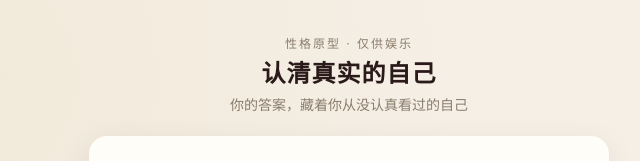
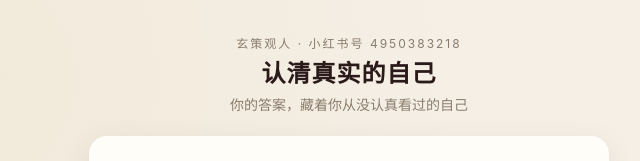
Before and after one commit to super588/persona-test, a plain HTML site: page self-discover.html in a window 1280 px wide. Shown: the top 161 px of the page, 291-931 px from the left. Drawn offline with Linux system fonts and the light colour scheme.

Commit message:
chore: 结果卡与进入页加原创署名「玄策观人 · 小红书号 4950383218」

```diff
--- a/self-discover.html
+++ b/self-discover.html
@@ -76,7 +76,7 @@
 <!-- ============ 门禁屏 ============ -->
 <div class="screen active" id="screen-gate">
   <div class="wrap">
-    <div class="brand">性格原型 · 仅供娱乐</div>
+    <div class="brand">玄策观人 · 小红书号 4950383218</div>
     <div class="title">认清真实的自己</div>
     <div class="subtitle">你的答案，藏着你从没认真看过的自己</div>
     <div class="card">
@@ -92,7 +92,7 @@
 <!-- ============ 性别筛选屏 ============ -->
 <div class="screen" id="screen-gender">
   <div class="wrap">
-    <div class="brand">性格原型 · 仅供娱乐</div>
+    <div class="brand">玄策观人 · 小红书号 4950383218</div>
     <div class="title">你是谁</div>
     <div class="subtitle">选一组，结果更贴合你</div>
     <div class="card">
@@ -834,6 +834,7 @@ function drawCard(fig, u){
   ctx.fillText(CONFIG.upsellBtn + ' →', W/2, ty); ty += 24;
 
   ctx.fillStyle = '#c9bdaa'; ctx.font = '16px "PingFang SC","Microsoft YaHei",sans-serif';
+  ctx.fillText('玄策观人 · 小红书号 4950383218', W/2, ty); ty += 24;
   ctx.fillText('长按图片保存 · 分享给朋友测测 TA 像谁', W/2, ty);
 
   c.dataset.fig = fig.name;
```
